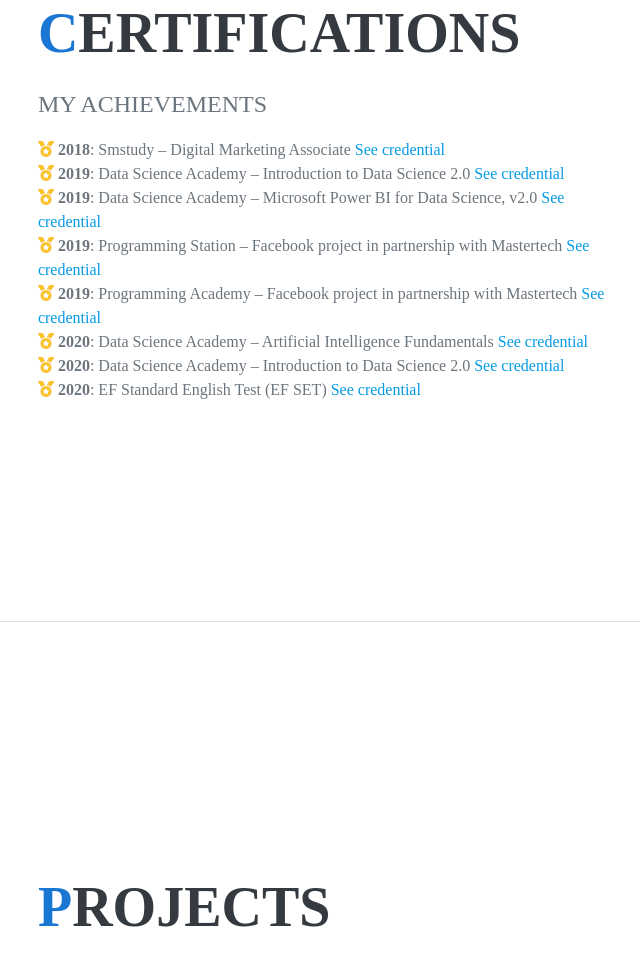
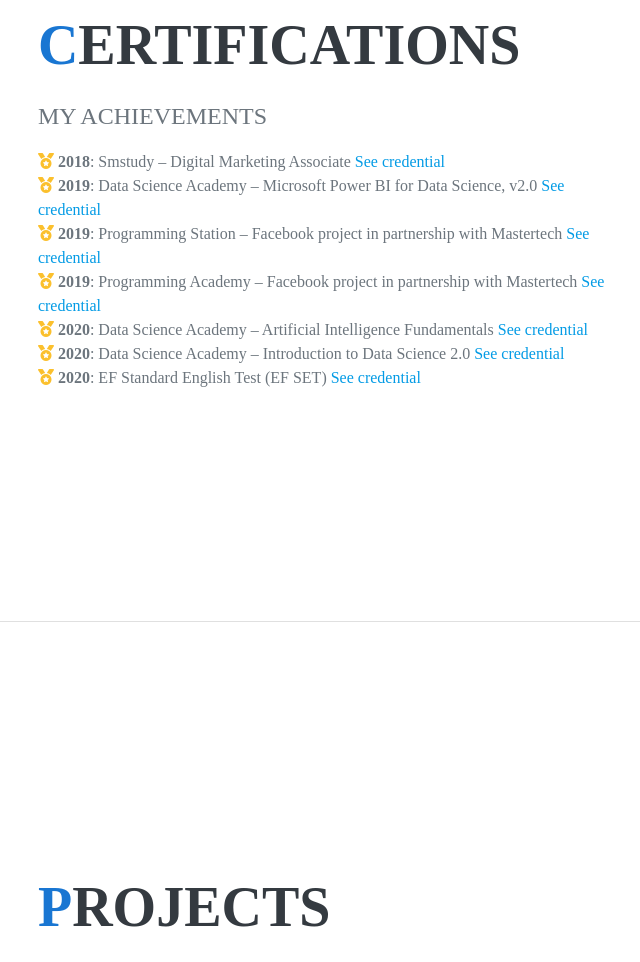
Before and after one commit to mlanes/mlanes.github.io, a website: page index.html in a window 1280 px wide. Shown: the part 5419-6381 px from the top of the page, without its empty margins (430-1070 px from the left). Drawn offline with nearby package versions, Linux system fonts and the light colour scheme; a web font is replaced by a local one.

```diff
--- a/index.html
+++ b/index.html
@@ -319,12 +319,6 @@
               </li>
               <li>
                 <span class="fas fa-medal yellow-text text-darken-2"></span>
-                <b>2019</b>: Data Science Academy – Introduction to Data Science 2.0
-                <a href="https://drive.google.com/file/d/1Mfm29_ulEAFXyKb59zx5M-TKdgx_26ri/view?usp=sharing"
-                  target="_blank" rel="noopener noreferrer">See credential</a>
-              </li>
-              <li>
-                <span class="fas fa-medal yellow-text text-darken-2"></span>
                 <b>2019</b>: Data Science Academy – Microsoft Power BI for Data Science, v2.0
                 <a href="https://drive.google.com/file/d/1jAbJCw6oEgeYz-XzBgJX__UdYY_OWgM5/view?usp=sharing"
                   target="_blank" rel="noopener noreferrer">See credential</a>
@@ -351,7 +345,7 @@
                 <span class="fas fa-medal yellow-text text-darken-2"></span>
                 <b>2020</b>: Data Science Academy – Introduction to Data Science 2.0
                 <a href="https://drive.google.com/file/d/1Mfm29_ulEAFXyKb59zx5M-TKdgx_26ri/view?usp=sharing"
-                  target="_blank">See credential</a>
+                  target="_blank" rel="noopener noreferrer">See credential</a>
               </li>
               <li>
                 <span class="fas fa-medal yellow-text text-darken-2"></span>
```
